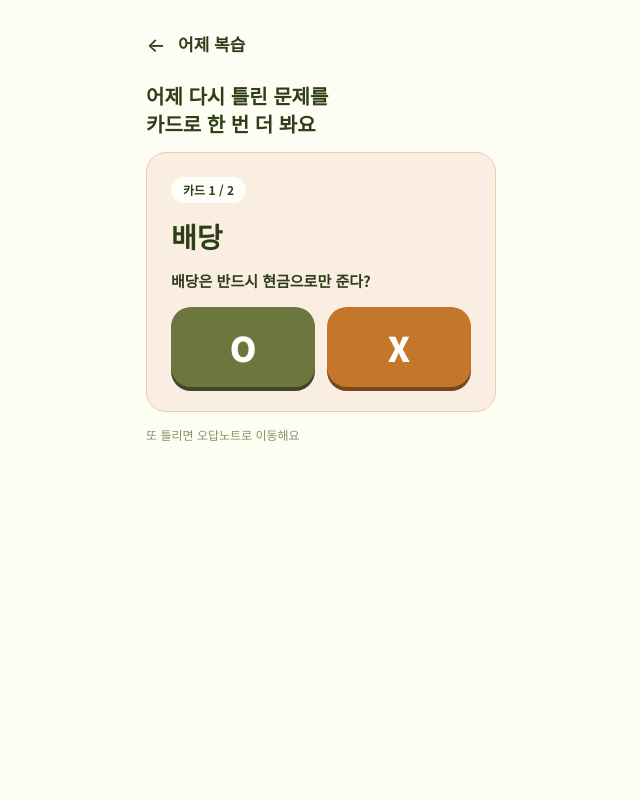
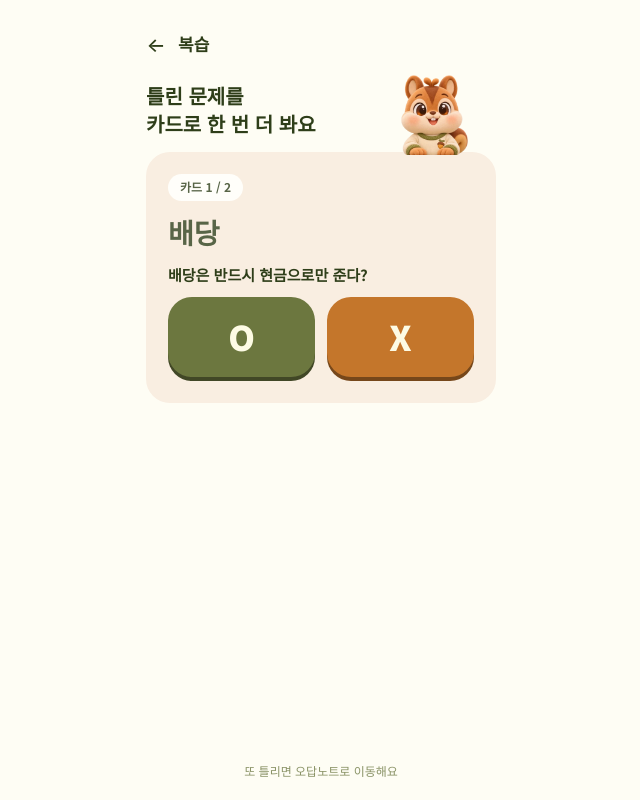
Before and after one commit to LikeLion-14th-La2on/FE, a React (Vite) app: page /review in a window 1280 px wide. Both pictures are taken after a click on the button "다시 풀어보기". Shown: the whole page, without its empty margins (319-959 px from the left). Built offline with nearby package versions, Linux system fonts and the light colour scheme; no server answers.

Commit message:
[수정] 카드뉴스 복습 화면을 Figma 디자인에 맞추고 그림 자리를 섹터 다람쥐 자리로 변경

```diff
--- a/src/pages/review/CardNewsReviewPage.tsx
+++ b/src/pages/review/CardNewsReviewPage.tsx
@@ -1,5 +1,6 @@
 /**
- * 카드뉴스 복습: 어제 다시 틀린 문제를 오늘 학습 전에 카드로 한 번 더 본다.
+ * 카드뉴스 복습: 다시 틀린 문제(복습 안 한 것 전부, 오래된 순)를 학습 전에 카드로 한 번 더 본다.
+ * 카드의 그림 자리에는 그 문제 섹터의 다람쥐가 들어간다 (섹터별 캐릭터 제작 전까지는 자리 표시).
  * 카드를 읽고 '다시 풀어보기' → 맞히면 끝, 또 틀리면 오답노트로 간다.
  * 마지막 카드 뒤에는 오늘 학습으로 이어진다.
  */
@@ -7,9 +8,10 @@ import clsx from 'clsx'
 import { useState } from 'react'
 import { useNavigate } from 'react-router'
 
-import { Button, PageHeader } from '@/components/common'
+import { Button, PageHeader, PeekSquirrel } from '@/components/common'
 import { TODAY } from '@/mocks/learn'
 import { YESTERDAY_REVIEW } from '@/mocks/review'
+import { OX_CLASS } from '@/pages/learn/quiz/answer'
 import { ROUTES } from '@/router/routes'
 
 type Step = 'read' | 'solve' | 'result'
@@ -26,7 +28,7 @@ export default function CardNewsReviewPage() {
   if (cards.length === 0) {
     return (
       <div className="flex flex-1 flex-col gap-gap">
-        <PageHeader title="어제 복습" />
+        <PageHeader title="복습" />
         <p className="py-16 text-center text-card-title">복습할 카드가 없어요. 바로 학습해요!</p>
         <Button className="mt-auto" onClick={goToday}>
           오늘 학습 시작
@@ -48,49 +50,51 @@ export default function CardNewsReviewPage() {
 
   return (
     <div className="flex flex-1 flex-col gap-gap">
-      <PageHeader title="어제 복습" />
+      <PageHeader title="복습" />
 
-      <h1 className="text-title">
-        어제 다시 틀린 문제를
+      <h1 className="text-[20px] leading-[1.4] font-black text-herb">
+        틀린 문제를
         <br />
         카드로 한 번 더 봐요
       </h1>
 
-      <article className="flex flex-col gap-4 rounded-card border border-apricot-300 bg-apricot-100 px-6 py-6">
-        <span className="self-start rounded-full bg-coconut-100 px-3 py-1 text-sub font-bold">
+      <article className="relative flex flex-col gap-3 rounded-[24px] bg-apricot-100 p-[22px]">
+        <PeekSquirrel right={28} />
+        <span className="self-start rounded-full bg-coconut-100 px-3 py-[5px] text-[12px] leading-[1.4] font-bold text-herb-400">
           카드 {index + 1} / {cards.length}
         </span>
-        <h2 className="text-[28px] leading-tight font-black">{card.title}</h2>
+        <h2 className="text-[28px] leading-[1.4] font-black text-herb-400">{card.title}</h2>
 
         {step === 'read' ? (
           <>
             <div
               aria-hidden
-              className="flex h-40 items-center justify-center rounded-option bg-coconut-100 text-sub text-avocado-300"
+              className="flex h-[140px] items-center justify-center rounded-[24px] bg-coconut-100 text-[13px] leading-[1.4] font-medium text-avocado-400 shadow-card"
             >
-              그림 · 도식 자리
+              섹터 다람쥐 자리
             </div>
-            <p className="text-body">{card.body}</p>
+            <p className="text-[14px] leading-[1.4] text-herb">{card.body}</p>
           </>
         ) : (
           <>
-            <p className="text-card-title">{card.prompt}</p>
-            <div className="grid grid-cols-2 gap-3">
+            <p className="text-[15px] leading-[1.4] font-bold text-herb">{card.prompt}</p>
+            <div className="grid grid-cols-2 gap-3 pb-1">
               {(['O', 'X'] as const).map((v) => (
                 <button
                   key={v}
                   type="button"
                   disabled={step === 'result'}
+                  aria-pressed={picked === v}
                   onClick={() => {
                     setPicked(v)
                     setStep('result')
                   }}
                   className={clsx(
-                    'flex h-20 items-center justify-center rounded-card text-[34px] font-black text-coconut-100',
-                    v === 'O'
-                      ? 'bg-avocado-500 shadow-[0_4px_0_var(--color-avocado-700)]'
-                      : 'bg-burnt-orange-500 shadow-[0_4px_0_var(--color-burnt-orange-700)]',
-                    step === 'result' && v !== card.answer && 'opacity-40',
+                    'flex h-20 items-center justify-center rounded-[24px] text-[34px] leading-[1.4] font-black text-coconut-500',
+                    'transition-[transform,box-shadow,opacity] duration-75 enabled:active:translate-y-1 enabled:active:shadow-none',
+                    OX_CLASS[v],
+                    picked === v && 'translate-y-1 shadow-none',
+                    step === 'result' && v !== card.answer && picked !== v && 'opacity-40',
                   )}
                 >
                   {v}
@@ -101,7 +105,7 @@ export default function CardNewsReviewPage() {
               <p
                 aria-live="polite"
                 className={clsx(
-                  'rounded-option px-4 py-3 text-body font-medium',
+                  'rounded-[24px] px-4 py-3 text-[14px] leading-[1.4] font-medium',
                   correct
                     ? 'bg-avocado-100 text-herb'
                     : 'bg-burnt-orange-100 text-burnt-orange-700',
@@ -116,9 +120,10 @@ export default function CardNewsReviewPage() {
         )}
       </article>
 
-      <p className="text-sub text-avocado-400">또 틀리면 오답노트로 이동해요</p>
-
-      <div className="mt-auto">
+      <div className="mt-auto flex flex-col gap-gap">
+        <p className="text-center text-[12px] leading-[1.4] font-medium text-avocado-400">
+          또 틀리면 오답노트로 이동해요
+        </p>
         {step === 'read' && <Button onClick={() => setStep('solve')}>다시 풀어보기</Button>}
         {step === 'result' && (
           <Button onClick={nextCard}>{isLast ? '오늘 학습 시작' : '다음 카드'}</Button>
```
